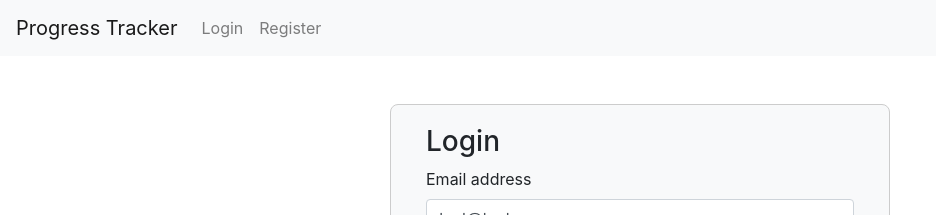
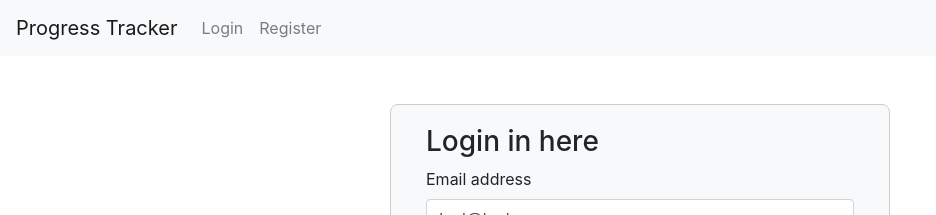
Before and after one commit to tetsuba/progress-tracker, a React (Create React App) app: page /login in a window 1280 px wide. Shown: the top 215 px of the page, without its empty margins (0-936 px from the left). Built offline with nearby package versions, Linux system fonts and the light colour scheme; no server answers.

Commit message:
updated header content

```diff
--- a/src/client/components/Form/LoginForm.jsx
+++ b/src/client/components/Form/LoginForm.jsx
@@ -14,7 +14,7 @@ export default function LoginForm(props) {
   return (
     <Box max={500}>
       <Col>
-        <h3>Login</h3>
+        <h3>Login in here</h3>
         <Form
           id="LoginForm"
           onSubmit={(e) => {
```
